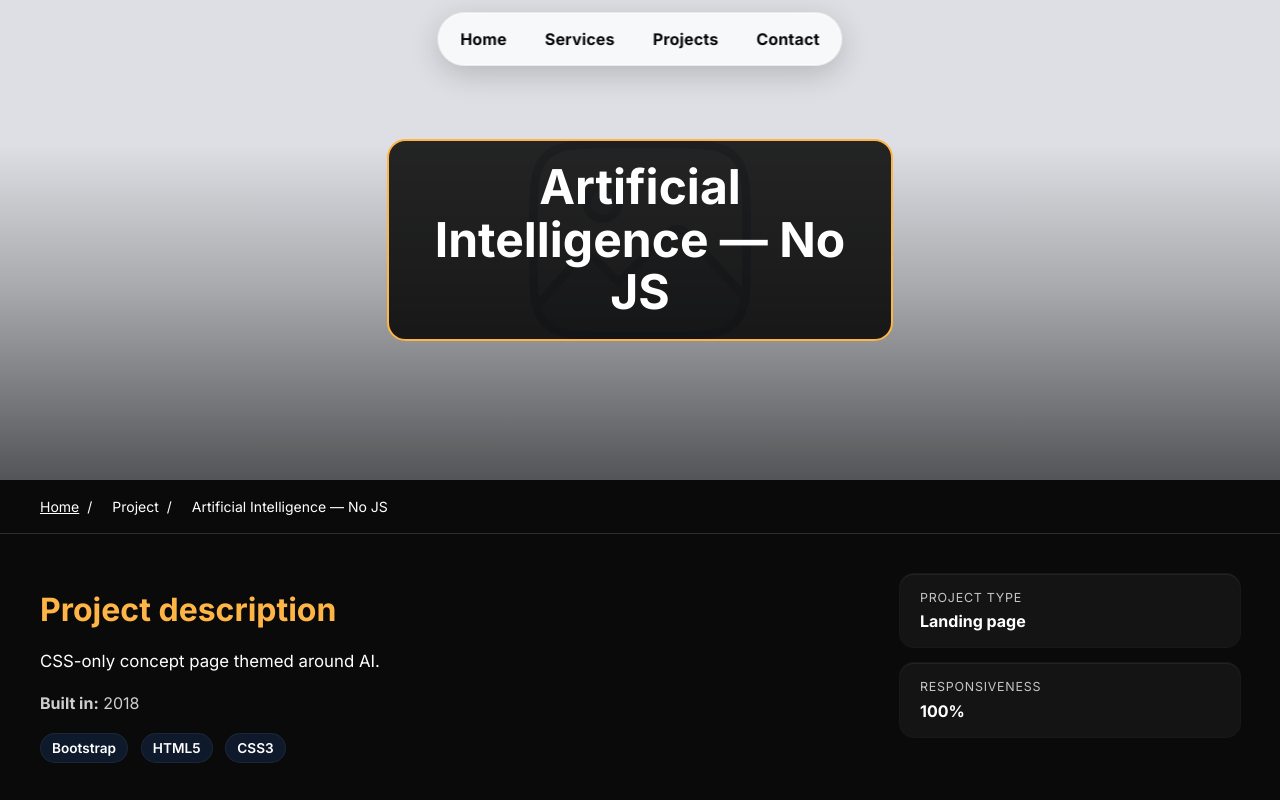
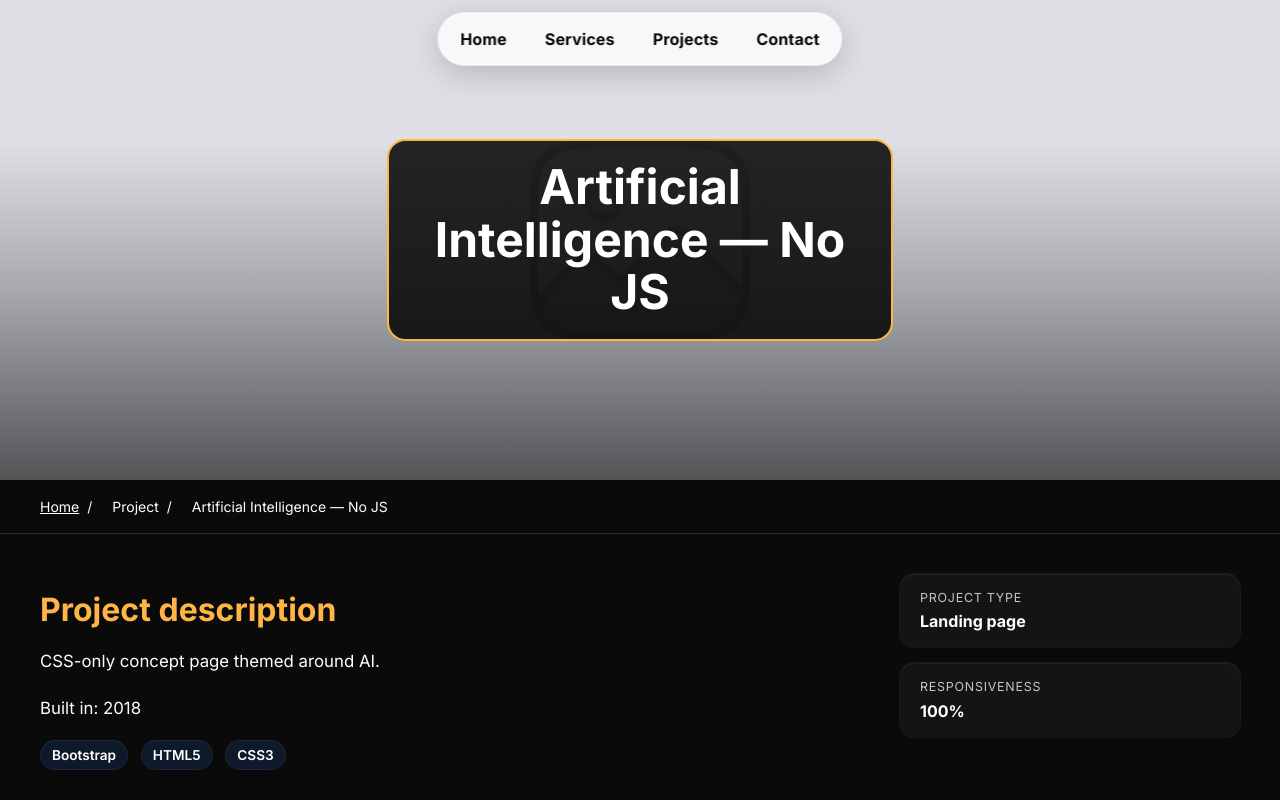
Before and after one commit to andreinemeti/portfolio-refactor, a Next.js app: page /project/ai-no-js-landing in a window 1280 px wide. Shown: the top 800 px of the page. Built offline with nearby package versions, Linux system fonts and the light colour scheme.

Commit message:
removed muted style from the year the project was built

```diff
--- a/app/project/[slug]/page.tsx
+++ b/app/project/[slug]/page.tsx
@@ -92,7 +92,7 @@ export default function ProjectPage() {
         <div className="project-content__main">
           <h2 className="h2">Project description</h2>
           <p className="lead">{current.description}</p>
-          <p className="muted"><strong>Built in:</strong> {yearFromISO(current.createdAt)}</p>
+          <p className="lead">Built in: {yearFromISO(current.createdAt)}</p>
 
           {/* Pills */}
 
```
